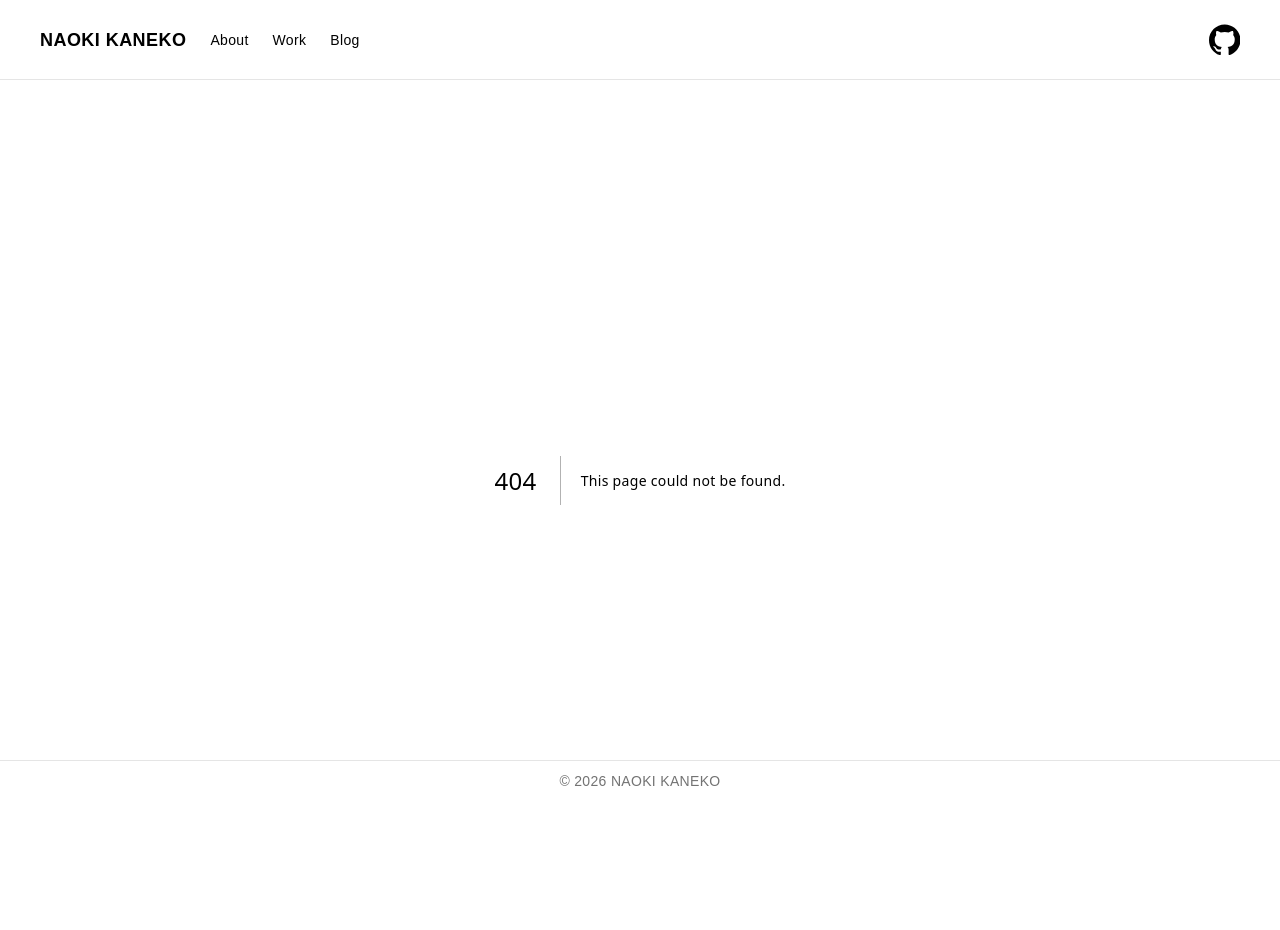
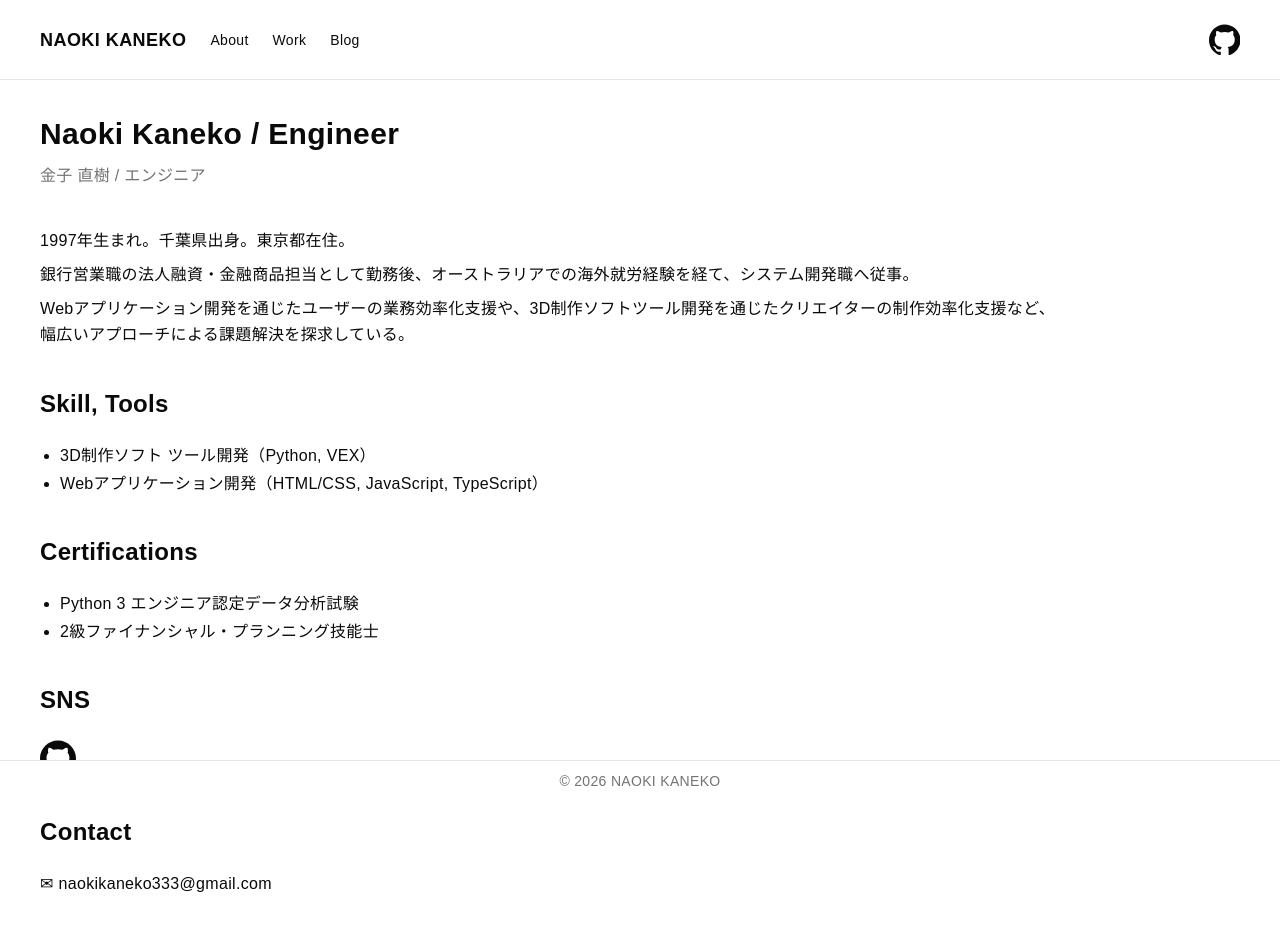
Before and after one commit to nokgc333/naokikaneko, a Next.js app: page /about in a window 1280 px wide. Before the commit this address had no page. Shown: the top 930 px of the page. Built offline with nearby package versions, Linux system fonts and the light colour scheme.

Commit message:
feat: add the profile page

```diff
--- /dev/null
+++ b/src/app/about/page.tsx
@@ -0,0 +1,101 @@
+import type { Metadata } from "next";
+import { SiGithub } from "react-icons/si";
+
+export const metadata: Metadata = {
+  title: "About",
+  description: "Naoki Kaneko | Profile・Skill",
+  alternates: { canonical: "/about" },
+};
+
+const snsLinks = [{ label: "GitHub", href: "https://github.com/nokgc333", Icon: SiGithub }];
+
+const skills = [
+  "3D制作ソフト ツール開発（Python, VEX）",
+  "Webアプリケーション開発（HTML/CSS, JavaScript, TypeScript）",
+];
+
+const certifications = [
+  "Python 3 エンジニア認定データ分析試験",
+  "2級ファイナンシャル・プランニング技能士",
+];
+
+export default function About() {
+  return (
+    <main className="mx-auto w-full max-w-7xl py-6 lg:py-9">
+      <div className="flex w-full flex-col gap-7 lg:gap-10">
+        <section>
+          <h1 className="mb-3 text-3xl font-bold" lang="en">
+            Naoki Kaneko / Engineer
+          </h1>
+          <p className="text-base text-muted-foreground">金子 直樹 / エンジニア</p>
+        </section>
+
+        <section>
+          <p className="mb-2 leading-relaxed">1997年生まれ。千葉県出身。東京都在住。</p>
+          <p className="mb-2 leading-relaxed">
+            銀行営業職の法人融資・金融商品担当として勤務後、オーストラリアでの海外就労経験を経て、システム開発職へ従事。
+          </p>
+          <p className="leading-relaxed">
+            Webアプリケーション開発を通じたユーザーの業務効率化支援や、3D制作ソフトツール開発を通じたクリエイターの制作効率化支援など、
+            <br className="hidden lg:block" />
+            幅広いアプローチによる課題解決を探求している。
+          </p>
+        </section>
+
+        <section>
+          <h2 className="mb-6 text-2xl font-bold" lang="en">
+            Skill, Tools
+          </h2>
+          <ul className="list-disc space-y-1 pl-5">
+            {skills.map((skill) => (
+              <li key={skill} lang="en">
+                {skill}
+              </li>
+            ))}
+          </ul>
+        </section>
+
+        <section>
+          <h2 className="mb-6 text-2xl font-bold" lang="en">
+            Certifications
+          </h2>
+          <ul className="list-disc space-y-1 pl-5">
+            {certifications.map((certification) => (
+              <li key={certification} lang="en">
+                {certification}
+              </li>
+            ))}
+          </ul>
+        </section>
+
+        <section>
+          <h2 className="mb-6 text-2xl font-bold" lang="en">
+            SNS
+          </h2>
+          <div className="flex gap-6 text-4xl">
+            {snsLinks.map(({ label, href, Icon }) => (
+              <a
+                key={label}
+                href={href}
+                target="_blank"
+                rel="noopener noreferrer"
+                aria-label={label}
+              >
+                <Icon aria-hidden="true" />
+              </a>
+            ))}
+          </div>
+        </section>
+
+        <section>
+          <h2 className="mb-6 text-2xl font-bold" lang="en">
+            Contact
+          </h2>
+          <p>
+            <a href="mailto:naokikaneko333@gmail.com">✉︎ naokikaneko333@gmail.com</a>
+          </p>
+        </section>
+      </div>
+    </main>
+  );
+}
```
